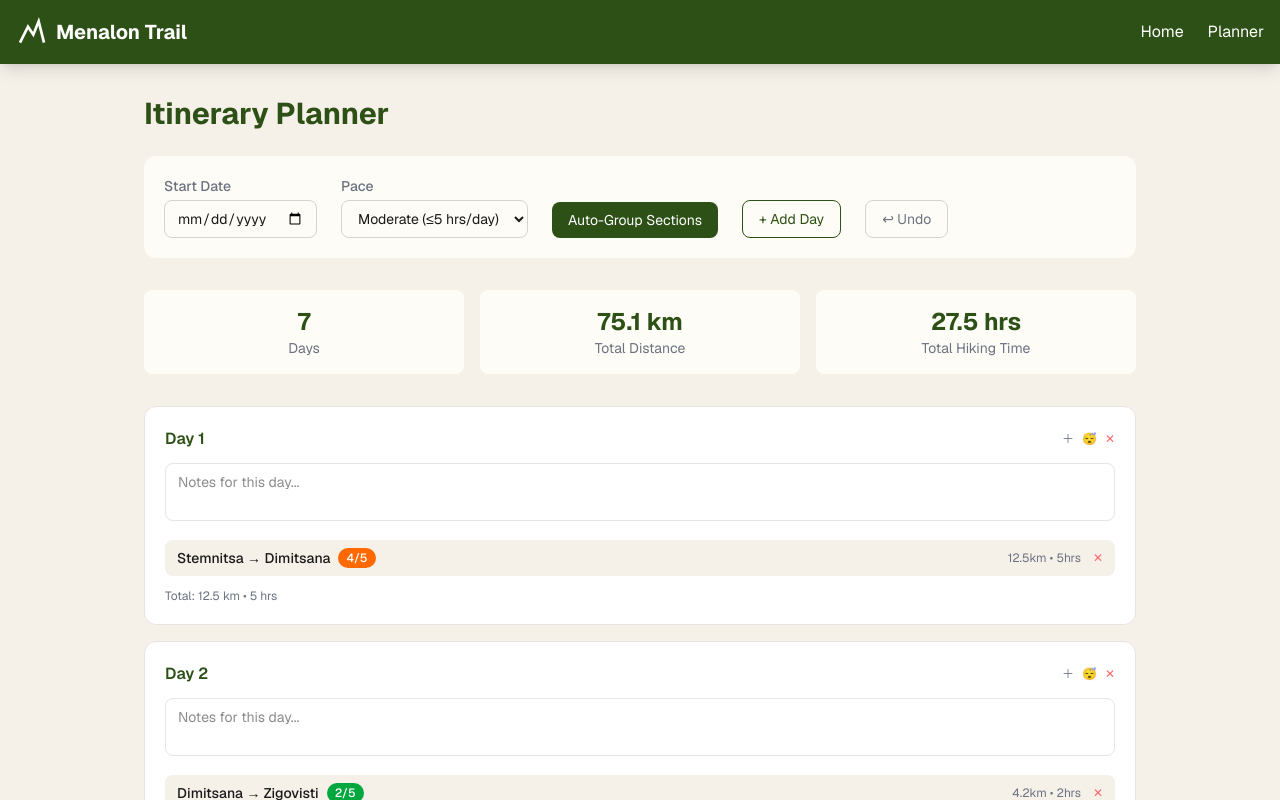
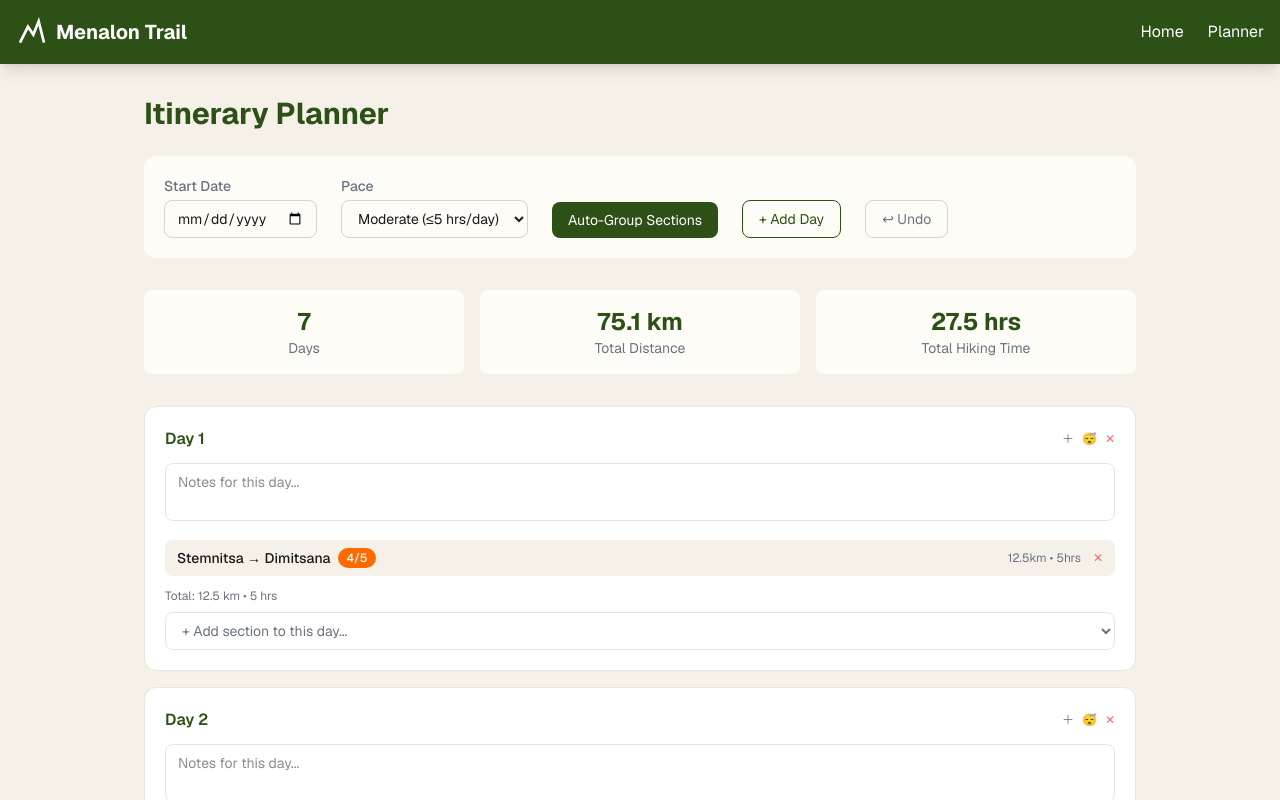
Before and after one commit to avivithatiel/menalon-planner, a Next.js app: page /planner in a window 1280 px wide. Shown: the top 800 px of the page. Built offline with nearby package versions, Linux system fonts and the light colour scheme.

Commit message:
Add section picker dropdown to assign multiple sections per day

```diff
--- a/src/app/planner/page.tsx
+++ b/src/app/planner/page.tsx
@@ -21,6 +21,7 @@ export default function PlannerPage() {
     toggleRestDay,
     removeSection,
     setDayDescription,
+    assignSection,
     undo,
     canUndo,
   } = useItineraryStore();
@@ -221,9 +222,27 @@ export default function PlannerPage() {
                     </div>
                   ) : (
                     <p className="text-sm text-[var(--color-stone)] italic">
-                      No sections assigned. Use Auto-Group or drag sections here.
+                      No sections assigned yet. Use the dropdown below or Auto-Group.
                     </p>
                   )}
+                  <select
+                    value=""
+                    onChange={(e) => {
+                      if (e.target.value) {
+                        assignSection(Number(e.target.value), dayIndex);
+                      }
+                    }}
+                    className="mt-2 w-full text-sm border border-stone-200 rounded-lg px-3 py-2 text-[var(--color-stone)] bg-white focus:outline-none focus:ring-1 focus:ring-[var(--color-forest)]"
+                  >
+                    <option value="">+ Add section to this day...</option>
+                    {sections
+                      .filter((s) => !day.sectionIds.includes(s.id))
+                      .map((s) => (
+                        <option key={s.id} value={s.id}>
+                          Section {s.id}: {s.from} → {s.to} ({s.distance}km, {s.duration}hrs)
+                        </option>
+                      ))}
+                  </select>
                 </>
               )}
             </div>
```
